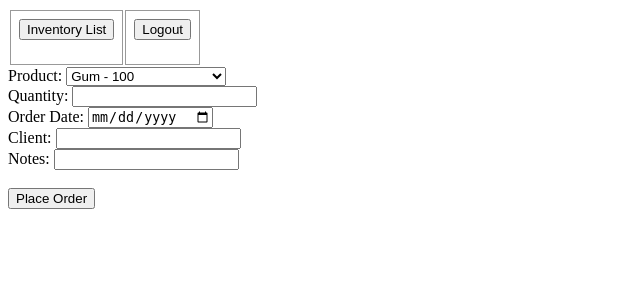
After one commit to danhto/InventoryTracker, a Django app: page /tracker/place_order/ in a window 1280 px wide. The commit adds this page. Shown: the top 300 px of the page, without its empty margins (0-640 px from the left). Run offline with Django 3.2, Linux system fonts and the light colour scheme; a user stored in the database is signed in; data comes from the database, SQL or seed files in the repository; both versions use the stored data as it was after the commit.

Commit message:
Added place order page and order model
-added styling and formatting changes

```diff
--- a/tracker/models.py
+++ b/tracker/models.py
@@ -5,9 +5,13 @@ from django.db import models
 class Product(models.Model):
     DEXTROSE = 'DEX'
     GUM = 'GUM'
+    PANNED_SUGAR = 'PSG'
+    JAWBREAKER = 'JAW'
     CATEGORIES = (
-                  (DEXTROSE, 'Dextrose'),
-                  (GUM, 'Gum'),)
+                  (DEXTROSE, 'Pressed Dextrose'),
+                  (GUM, 'Bubble Gum'),
+                  (PANNED_SUGAR, 'Panned Sugar'),
+                  (JAWBREAKER, 'Jawbreaker'),)
     product_name = models.CharField(max_length=200)
     sm_lot_number = models.CharField(max_length=200)
     weight = models.DecimalField(max_digits=6, decimal_places=2)
@@ -43,3 +47,17 @@ class Inventory(models.Model):
             return True
         else:
             return False
+
+class Order(models.Model):
+    PENDING = '0'
+    APPROVED = '1'
+    STATUS = ((PENDING, 'Pending'),
+                  (APPROVED, 'Approved'),)
+    product = models.ForeignKey(Product, on_delete=models.CASCADE)
+    date = models.DateTimeField('date')
+    quantity = models.IntegerField(default=0)
+    client = models.CharField(max_length=100)
+    notes = models.CharField(max_length=200)
+    status = models.CharField(max_length=1, choices=STATUS, default=PENDING)
+    def __str__(self):
+        return quantity + " of " + self.product + " ordered by " + self.client + " on " + date + ". Additional Notes: " + notes
--- a/tracker/templates/tracker/add_inventory.html
+++ b/tracker/templates/tracker/add_inventory.html
@@ -1,3 +1,6 @@
+{% load staticfiles %}
+<link rel="stylesheet" href="{% static 'tracker/css/style.css' %}">
+
 <table class="menu">
     <tr>
         <td class="menu">
--- a/tracker/templates/tracker/add_product.html
+++ b/tracker/templates/tracker/add_product.html
@@ -1,3 +1,6 @@
+{% load staticfiles %}
+<link rel="stylesheet" href="{% static 'tracker/css/style.css' %}">
+
 <table class="menu">
     <tr>
         <td class="menu">
--- a/tracker/templates/tracker/login.html
+++ b/tracker/templates/tracker/login.html
@@ -1,3 +1,6 @@
+{% load staticfiles %}
+<link rel="stylesheet" href="{% static 'tracker/css/style.css' %}">
+
 {% if form.errors %}
 <p>Your username and password didn't match. Please try again.</p>
 {% endif %}
--- /dev/null
+++ b/tracker/templates/tracker/place_order.html
@@ -0,0 +1,47 @@
+{% load staticfiles %}
+<link rel="stylesheet" href="{% static 'tracker/css/style.css' %}">
+
+<table class="menu">
+    <tr>
+        <td class="menu">
+            <form action="{% url 'tracker:index' %}">
+                <input type="submit" value="Inventory List">
+                    </form>
+        </td>
+        <td class="menu">
+            <form action="{% url 'tracker:log_out' %}">
+                <input type="submit" value="Logout">
+                    </form>
+        </td>
+    </tr>
+</table>
+
+{% if error %}
+<h1 class="error">
+    {{ error_message }}
+</h1>
+{% endif %}
+
+<form action="{url 'tracker:new_order' %}" method="post">
+    {% csrf_token %}
+    <label for="sm_lot_number">Product:</label>
+    <select name="sm_lot_number" id="sm_lot_number" required>
+        {% for product in product_list %}
+        <option value="{{ product.sm_lot_number }}">{{ product }}</option>
+        {% endfor %}
+    </select><br />
+
+    <label for="quantity">Quantity:</label>
+    <input type="text" name="quantity" id="quantity" required/><br />
+
+    <label for="date">Order Date:</label>
+    <input type="date" name="date" id="date" required/><br />
+
+    <label for="client">Client:</label>
+    <input type="text" name="client" id="client" required/><br />
+
+    <label for="notes">Notes:</label>
+    <input type="text" name="notes" id="notes" /><br /><br />
+
+    <input type="submit" value="Place Order" />
+</form>
--- a/tracker/templates/tracker/product_inventory.html
+++ b/tracker/templates/tracker/product_inventory.html
@@ -1,3 +1,6 @@
+{% load staticfiles %}
+<link rel="stylesheet" href="{% static 'tracker/css/style.css' %}">
+
 <table class="menu">
     <tr>
         <td class="menu">
--- a/tracker/urls.py
+++ b/tracker/urls.py
@@ -21,9 +21,11 @@ urlpatterns = [
                # ex: /tracker/update_inventory accessible only through form submission from product_inventory.html
                url(r'^update_inventory/(?P<counter>\d+)$', views.update_inventory, name='update_inventory'),
                # ex: /login login form for tracker application
-               #url(r'^login/$', auth_views.login, {'template_name': 'tracker/login.html'}),
-               # ex: /login login form for tracker application
                url(r'^login/$', auth_views.login, {'template_name': 'tracker/login.html'}),
                # ex: /logout clears current user session
                url(r'^log_out/$', views.log_out, name='log_out'),
+               # ex: /place_order webpage for placing new orders
+               url(r'^place_order/$', views.place_order, name='place_order'),
+               # ex: /new_order accessible only from place_order.html creates a new order
+               url(r'^new_order/$', views.new_order, name='new_order'),
                ]
--- a/tracker/views.py
+++ b/tracker/views.py
@@ -1,6 +1,6 @@
 from django.shortcuts import render
 from django.http import HttpResponse, Http404, HttpResponseRedirect
-from tracker.models import Product, Inventory
+from tracker.models import Product, Inventory, Order
 from django.core.urlresolvers import reverse
 from django.utils import timezone
 from django.contrib import messages, auth
@@ -144,3 +144,20 @@ def update_inventory(request, counter):
     inv.quantity = quantity
     inv.save()
     return render(request, 'tracker/product_inventory.html', {'inventory_list': inventory_list, 'product_name': product.product_name,})
+
+# Opens product ordering webpage
+@login_required
+def place_order(request):
+    product_list = Product.objects.all()
+    return render(request, 'tracker/place_order.html', {'product_list': product_list})
+
+def new_order(request):
+    sm_lot_number = str(request.POST['sm_lot_number'])
+    quantity = str(request.POST['sm_lot_number'])
+    date = str(request.POST['date'])
+    client = str(request.POST['client'])
+    notes = str(request.POST['notes'])
+    product = Product.objects.get(sm_lot_number=sm_lot_number)
+    order = Order(product=product, date=date, quantity=quantity, client=client, notes=notes)
+    order.save()
+    return HttpResponseRedirect(reverse('tracker:place_order', {'product_list': Product.objects.all(), 'error': "Order has been placed"}, args=()))
```
Also changed, not shown: tracker/static/tracker/css/style.css (+36 -5 lines), tracker/templates/tracker/index.html (+7 -2 lines), db.sqlite3, tracker/migrations/0006_auto_20160621_1511.py (added), 4 other files.
